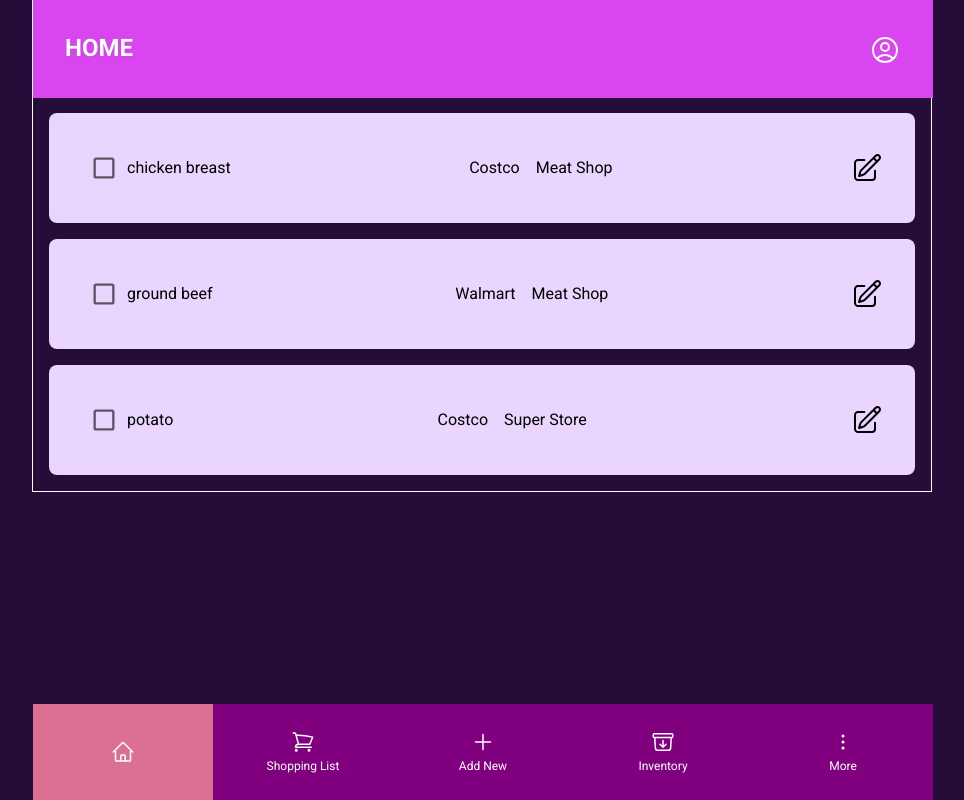
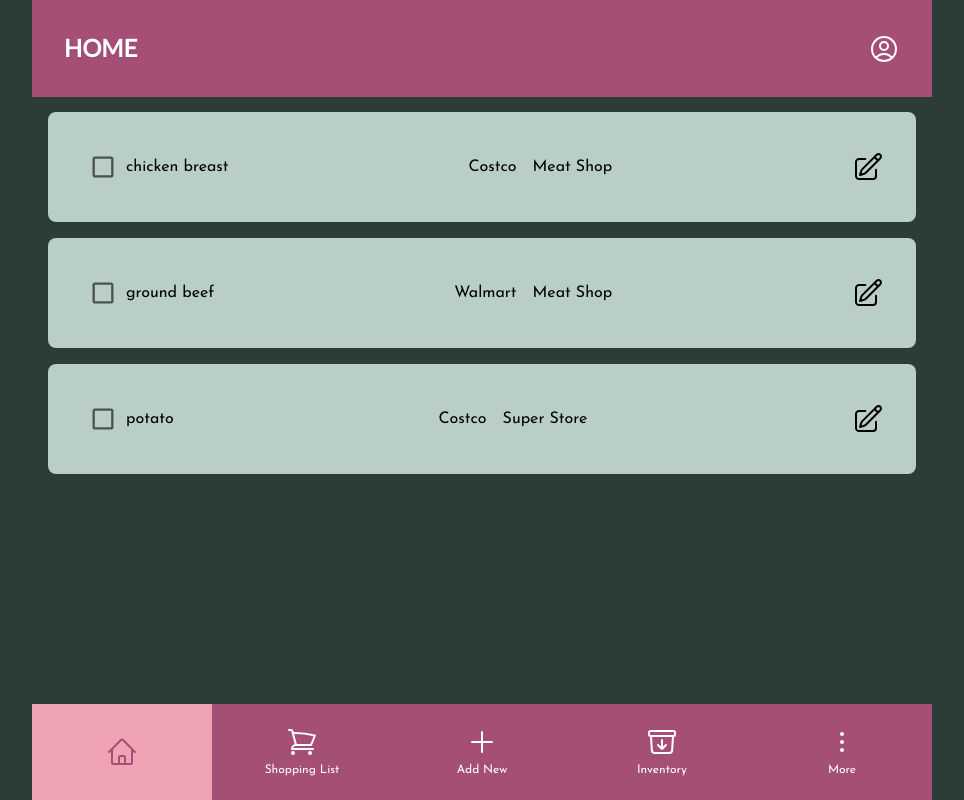
Before and after one commit to teaRain9/household-inventory, a Next.js app: page / in a window 1280 px wide. Shown: the whole page, without its empty margins (158-1122 px from the left). Built offline with nearby package versions, Linux system fonts and the light colour scheme.

Commit message:
changed some colors and fonts

```diff
--- a/src/components/icons/home.js
+++ b/src/components/icons/home.js
@@ -7,7 +7,7 @@ function HomeIcon() {
         viewBox="0 0 24 24"
         strokeWidth={1.5}
         stroke="currentColor"
-        className="w-6 h-6 inline-block"
+        className="w-8 h-8 inline-block"
       >
         <path
           strokeLinecap="round"
--- a/src/components/icons/inventory.js
+++ b/src/components/icons/inventory.js
@@ -7,7 +7,7 @@ function InventoryIcon() {
         viewBox="0 0 24 24"
         strokeWidth={1.5}
         stroke="currentColor"
-        className="w-6 h-6 inline-block"
+        className="w-8 h-8 inline-block"
       >
         <path
           strokeLinecap="round"
--- a/src/components/icons/more.js
+++ b/src/components/icons/more.js
@@ -7,7 +7,7 @@ function MoreIcon() {
         viewBox="0 0 24 24"
         strokeWidth={1.5}
         stroke="currentColor"
-        className="w-6 h-6 inline-block"
+        className="w-8 h-8 inline-block"
       >
         <path
           strokeLinecap="round"
--- a/src/components/icons/new.js
+++ b/src/components/icons/new.js
@@ -7,7 +7,7 @@ function CreateNewIcon() {
         viewBox="0 0 24 24"
         stroke-width="1.5"
         stroke="currentColor"
-        class="w-6 h-6 inline-block"
+        class="w-8 h-8 inline-block"
       >
         <path
           stroke-linecap="round"
--- a/src/components/icons/shopping.js
+++ b/src/components/icons/shopping.js
@@ -7,7 +7,7 @@ function ShoppingIcon() {
         viewBox="0 0 24 24"
         strokeWidth={1.5}
         stroke="currentColor"
-        className="w-6 h-6 inline-block"
+        className="w-8 h-8 inline-block"
       >
         <path
           strokeLinecap="round"
--- a/src/components/layout/main-header.js
+++ b/src/components/layout/main-header.js
@@ -9,7 +9,7 @@ function MainHeader() {
   const activeCtx = useContext(ActiveContext)
   const header = activeCtx.category.split("-").join(" ")
   return (
-    <header className={`${classes.container} fixed top-0 p-8 m-0 w-full max-h-18 bg-fuchsia-500`}>
+    <header className={`${classes.container} fixed top-0 p-8 m-0 w-full max-h-18`}>
       <div className="flex-col justify-center items-center">
           <div className="flex justify-between">
               <div>
--- a/src/components/layout/main-header.module.scss
+++ b/src/components/layout/main-header.module.scss
@@ -1,3 +1,4 @@
 .container {
     max-width: 900px;
+    background-color: #a54e76;
 }
--- a/src/components/layout/main-navigation.module.scss
+++ b/src/components/layout/main-navigation.module.scss
@@ -1,5 +1,5 @@
 .container {
-    background-color: purple;
+    background-color: #a54e76;
     position: fixed;
     bottom: 0;
     width: 100%;
@@ -26,9 +26,10 @@
 }
 
 .active {
-    background-color: palevioletred;
+    background-color: #f0a3b4;
+    color: #a54e76;
 }
 
 .inactive {
-    background-color: purple;
+    background-color: #a54e76;
 }
--- a/src/components/shopping-list/shoppingItem.js
+++ b/src/components/shopping-list/shoppingItem.js
@@ -1,13 +1,15 @@
 import EditIcon from "@/components/icons/edit";
 import CheckboxIcon from "../icons/checkbox";
 
+import classes from './shoppingItem.module.scss'
+
 function ShoppingItem({ name, shopList, urgent }) {
   return (
-    <div className='flex items-center bg-purple-200 shadow-sm mx-4 mb-4 p-8 rounded-lg'>
+    <div className={`${classes.container} flex items-center shadow-sm mx-4 mb-4 p-8 rounded-lg`}>
       <div className='grow-0'>
         <CheckboxIcon />
       </div>
-      <h2 className='grow'>{name}</h2>
+      <h3 className='grow'>{name}</h3>
       <ul className='flex  justify-start gap-4 grow'>
         {shopList.map((shop) => {
           return <li key={shop.id}>{shop.name}</li>;
--- a/src/components/shopping-list/shoppingItem.module.css
+++ b/src/components/shopping-list/shoppingItem.module.scss
@@ -2,7 +2,7 @@
     display: flex;
     justify-content: space-between;
     align-items: center;
-    background-color: beige;
+    background-color: rgba(221, 243, 237, 0.8);
     margin-bottom: 1rem;
     padding: 2rem;
 }
--- a/src/pages/_document.js
+++ b/src/pages/_document.js
@@ -7,14 +7,10 @@ export default function Document() {
       <link rel="preconnect" href="https://fonts.googleapis.com" />
       <link rel="preconnect" href="https://fonts.gstatic.com" />
       <link
-        href="https://fonts.googleapis.com/css2?family=Roboto:wght@100;300;400;500;700;900&display=swap"
+        href="https://fonts.googleapis.com/css2?family=Josefin+Sans:wght@300;400&family=Lato&display=swap"
         rel="stylesheet"
       ></link>
 
-      <link
-        rel="stylesheet"
-        href="https://fonts.googleapis.com/css2?family=Material+Symbols+Outlined:opsz,wght,FILL,GRAD@48,400,0,0"
-      />
       <body>
         <Main />
         <NextScript />
--- a/src/styles/globals.css
+++ b/src/styles/globals.css
@@ -3,9 +3,12 @@
 @tailwind utilities;
 
 :root {
-    font-family: 'Roboto', sans-serif;
-    background-color: rgb(37, 12, 57) ;
+    font-family: 'Josefin Sans', sans-serif;
+    background-color: #2c3d38;
     max-width: 900px;
     margin: auto;
-    border: solid 1px white;
 }
+
+h1, h2 {
+    font-family: 'Lato', sans-serif;
+}
```
